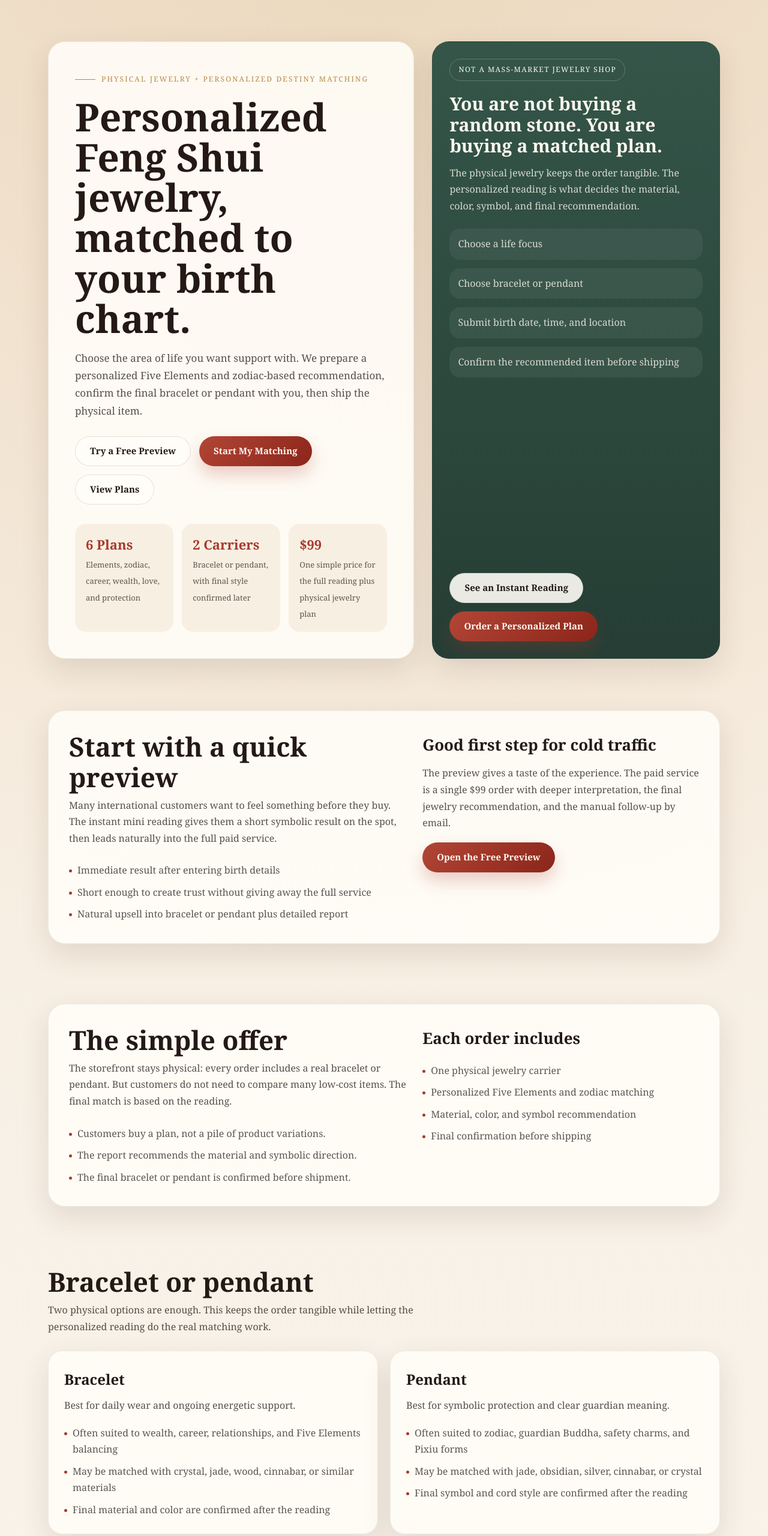
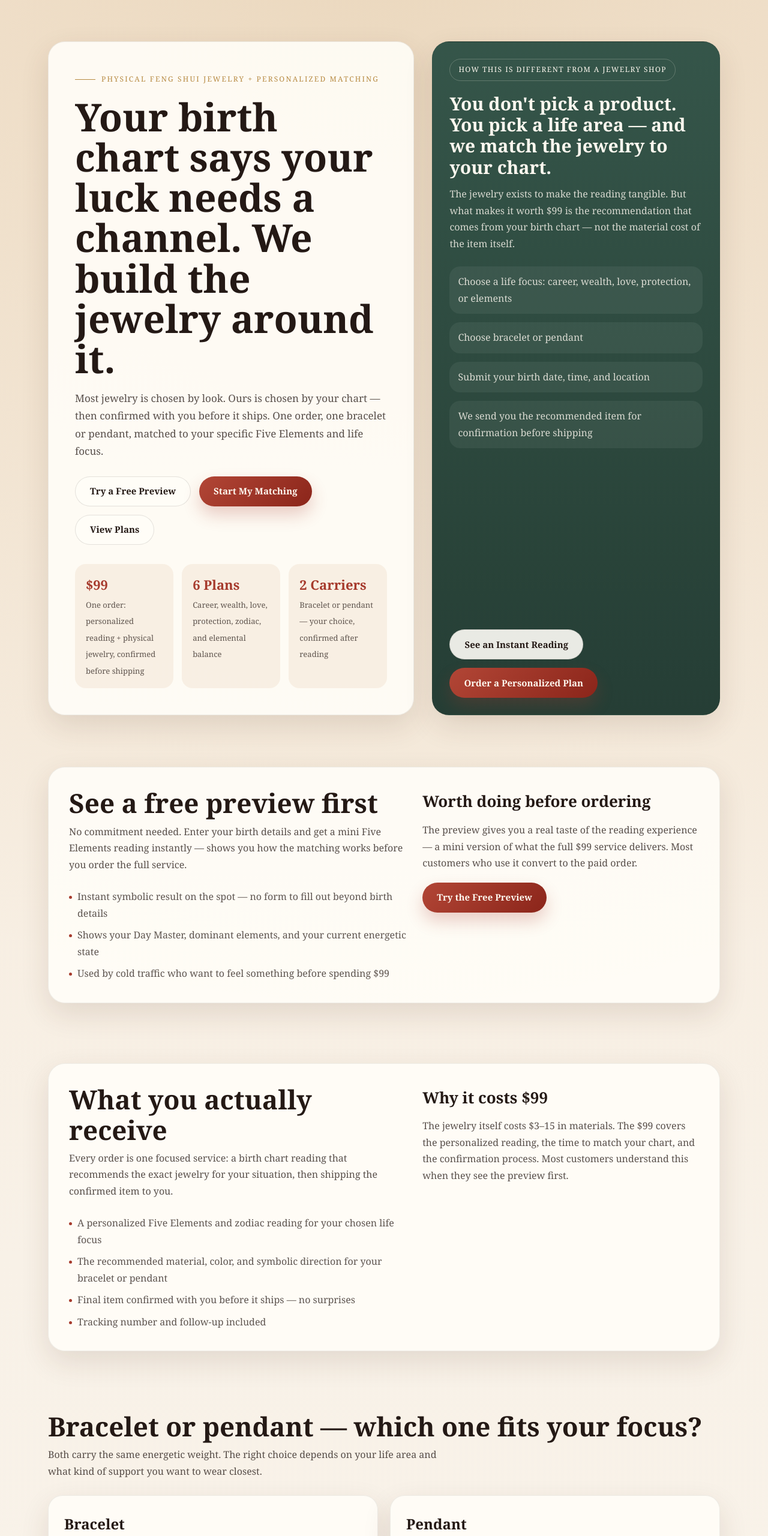
Before and after one commit to qzw-alt/oriental-destiny, a plain HTML site: page index.html in a window 1280 px wide. Shown: the part 80-2640 px from the top of the page at 60% size. Drawn offline with Linux system fonts and the light colour scheme.

Commit message:
refactor: rewrite copy with client-value narrative
- Hero: lead with the chart-to-jewelry logic, not 'personalized jewelry'
- Panel: explain why it's different from a jewelry shop
- Meta: put price first, describe what's included
- Preview section: emphasize instant result and before/after dynamic
- Offer section: answer 'what do I actually get' + 'why 9'
- Carrier section: tie each to specific life areas
- FAQ: answer real objections (accuracy, birth time, price transparency)
- Closing: clear value prop, dual CTA (preview + order)
- Checkout: remove internal TODO sidecard, add shipping step detail

```diff
--- a/index.html
+++ b/index.html
@@ -455,9 +455,9 @@
         <section class="hero">
             <div class="container hero-grid">
                 <div class="hero-copy">
-                    <div class="eyebrow">Physical jewelry + personalized destiny matching</div>
-                    <h1>Personalized Feng Shui jewelry, matched to your birth chart.</h1>
-                    <p>Choose the area of life you want support with. We prepare a personalized Five Elements and zodiac-based recommendation, confirm the final bracelet or pendant with you, then ship the physical item.</p>
+                    <div class="eyebrow">Physical Feng Shui jewelry + personalized matching</div>
+                    <h1>Your birth chart says your luck needs a channel. We build the jewelry around it.</h1>
+                    <p>Most jewelry is chosen by look. Ours is chosen by your chart — then confirmed with you before it ships. One order, one bracelet or pendant, matched to your specific Five Elements and life focus.</p>
                     <div class="hero-actions">
                         <a class="btn btn-secondary" href="instant_reading.html">Try a Free Preview</a>
                         <a class="btn btn-primary" href="checkout.html">Start My Matching</a>
@@ -465,30 +465,30 @@
                     </div>
                     <div class="hero-meta">
                         <div class="meta-item">
+                            <strong>$99</strong>
+                            <span>One order: personalized reading + physical jewelry, confirmed before shipping</span>
+                        </div>
+                        <div class="meta-item">
                             <strong>6 Plans</strong>
-                            <span>Elements, zodiac, career, wealth, love, and protection</span>
+                            <span>Career, wealth, love, protection, zodiac, and elemental balance</span>
                         </div>
                         <div class="meta-item">
                             <strong>2 Carriers</strong>
-                            <span>Bracelet or pendant, with final style confirmed later</span>
-                        </div>
-                        <div class="meta-item">
-                            <strong>$99</strong>
-                            <span>One simple price for the full reading plus physical jewelry plan</span>
+                            <span>Bracelet or pendant — your choice, confirmed after reading</span>
                         </div>
                     </div>
                 </div>
 
                 <aside class="hero-panel">
                     <div>
-                        <span class="panel-badge">Not a mass-market jewelry shop</span>
-                        <h2>You are not buying a random stone. You are buying a matched plan.</h2>
-                        <p>The physical jewelry keeps the order tangible. The personalized reading is what decides the material, color, symbol, and final recommendation.</p>
+                        <span class="panel-badge">How this is different from a jewelry shop</span>
+                        <h2>You don't pick a product. You pick a life area — and we match the jewelry to your chart.</h2>
+                        <p>The jewelry exists to make the reading tangible. But what makes it worth $99 is the recommendation that comes from your birth chart — not the material cost of the item itself.</p>
                         <ul class="panel-list">
-                            <li>Choose a life focus</li>
+                            <li>Choose a life focus: career, wealth, love, protection, or elements</li>
                             <li>Choose bracelet or pendant</li>
-                            <li>Submit birth date, time, and location</li>
-                            <li>Confirm the recommended item before shipping</li>
+                            <li>Submit your birth date, time, and location</li>
+                            <li>We send you the recommended item for confirmation before shipping</li>
                         </ul>
                     </div>
                     <div class="hero-actions">
@@ -504,20 +504,20 @@
                         <div>
                             <div class="section-head">
                                 <div>
-                            <h2>Start with a quick preview</h2>
-                            <p>Many international customers want to feel something before they buy. The instant mini reading gives them a short symbolic result on the spot, then leads naturally into the full paid service.</p>
+                                    <h2>See a free preview first</h2>
+                                    <p>No commitment needed. Enter your birth details and get a mini Five Elements reading instantly — shows you how the matching works before you order the full service.</p>
                                 </div>
                             </div>
                             <ul>
-                        <li>Immediate result after entering birth details</li>
-                        <li>Short enough to create trust without giving away the full service</li>
-                        <li>Natural upsell into bracelet or pendant plus detailed report</li>
+                                <li>Instant symbolic result on the spot — no form to fill out beyond birth details</li>
+                                <li>Shows your Day Master, dominant elements, and your current energetic state</li>
+                                <li>Used by cold traffic who want to feel something before spending $99</li>
                             </ul>
                         </div>
                         <div>
-                    <h3 style="font-size: 26px; margin-bottom: 12px;">Good first step for cold traffic</h3>
-                    <p style="color: rgba(36, 25, 21, 0.76); margin-bottom: 18px;">The preview gives a taste of the experience. The paid service is a single $99 order with deeper interpretation, the final jewelry recommendation, and the manual follow-up by email.</p>
-                    <a class="btn btn-primary" href="instant_reading.html">Open the Free Preview</a>
+                            <h3 style="font-size: 26px; margin-bottom: 12px;">Worth doing before ordering</h3>
+                            <p style="color: rgba(36, 25, 21, 0.76); margin-bottom: 18px;">The preview gives you a real taste of the reading experience — a mini version of what the full $99 service delivers. Most customers who use it convert to the paid order.</p>
+                            <a class="btn btn-primary" href="instant_reading.html">Try the Free Preview</a>
                         </div>
             </div>
         </section>
@@ -527,24 +527,20 @@
                         <div>
                             <div class="section-head">
                                 <div>
-                            <h2>The simple offer</h2>
-                            <p>The storefront stays physical: every order includes a real bracelet or pendant. But customers do not need to compare many low-cost items. The final match is based on the reading.</p>
+                                    <h2>What you actually receive</h2>
+                                    <p>Every order is one focused service: a birth chart reading that recommends the exact jewelry for your situation, then shipping the confirmed item to you.</p>
                                 </div>
                             </div>
                             <ul>
-                        <li>Customers buy a plan, not a pile of product variations.</li>
-                        <li>The report recommends the material and symbolic direction.</li>
-                        <li>The final bracelet or pendant is confirmed before shipment.</li>
+                                <li>A personalized Five Elements and zodiac reading for your chosen life focus</li>
+                                <li>The recommended material, color, and symbolic direction for your bracelet or pendant</li>
+                                <li>Final item confirmed with you before it ships — no surprises</li>
+                                <li>Tracking number and follow-up included</li>
                             </ul>
                         </div>
                         <div>
-                    <h3 style="font-size: 26px; margin-bottom: 12px;">Each order includes</h3>
-                    <ul>
-                        <li>One physical jewelry carrier</li>
-                        <li>Personalized Five Elements and zodiac matching</li>
-                        <li>Material, color, and symbol recommendation</li>
-                        <li>Final confirmation before shipping</li>
-                    </ul>
+                            <h3 style="font-size: 26px; margin-bottom: 12px;">Why it costs $99</h3>
+                            <p style="color: rgba(36, 25, 21, 0.76); margin-bottom: 18px;">The jewelry itself costs $3–15 in materials. The $99 covers the personalized reading, the time to match your chart, and the confirmation process. Most customers understand this when they see the preview first.</p>
                         </div>
             </div>
         </section>
@@ -553,29 +549,29 @@
             <div class="container">
                 <div class="section-head">
                     <div>
-                        <h2>Bracelet or pendant</h2>
-                        <p>Two physical options are enough. This keeps the order tangible while letting the personalized reading do the real matching work.</p>
+                        <h2>Bracelet or pendant — which one fits your focus?</h2>
+                        <p>Both carry the same energetic weight. The right choice depends on your life area and what kind of support you want to wear closest.</p>
                     </div>
                 </div>
 
                 <div class="carrier-grid">
                     <article class="carrier-card">
                         <h3>Bracelet</h3>
-                        <p>Best for daily wear and ongoing energetic support.</p>
+                        <p>Worn daily. Works continuously on your energy field.</p>
                         <ul>
-                            <li>Often suited to wealth, career, relationships, and Five Elements balancing</li>
-                            <li>May be matched with crystal, jade, wood, cinnabar, or similar materials</li>
-                            <li>Final material and color are confirmed after the reading</li>
+                            <li>Best for: career, wealth, love, and elemental balance</li>
+                            <li>Matched with crystal, jade, wood, cinnabar, or metal</li>
+                            <li>Material confirmed after your birth chart reading</li>
                         </ul>
                     </article>
 
                     <article class="carrier-card">
                         <h3>Pendant</h3>
-                        <p>Best for symbolic protection and clear guardian meaning.</p>
+                        <p>Close to your heart. Strong symbolic presence.</p>
                         <ul>
-                            <li>Often suited to zodiac, guardian Buddha, safety charms, and Pixiu forms</li>
-                            <li>May be matched with jade, obsidian, silver, cinnabar, or crystal</li>
-                            <li>Final symbol and cord style are confirmed after the reading</li>
+                            <li>Best for: protection, zodiac guardian, and emotional stability</li>
+                            <li>Matched with jade, obsidian, silver, or guardian symbols</li>
+                            <li>Symbol and cord style confirmed after your reading</li>
                         </ul>
                     </article>
                 </div>
@@ -671,20 +667,20 @@
 
                 <div class="faq-grid">
                     <article class="faq-item">
-                        <h3>Do I choose the exact stone?</h3>
-                        <p>No. You choose the focus and physical carrier. We recommend the exact material after reviewing your birth details.</p>
+                        <h3>What if I don't know my birth time?</h3>
+                        <p>Leave it blank. We use a day-based reading instead — still accurate enough to recommend the right direction. We'll note the limitation in your recommendation.</p>
                     </article>
                     <article class="faq-item">
-                        <h3>Is this a physical product?</h3>
-                        <p>Yes. Every order includes a physical bracelet or pendant, confirmed with you before shipping.</p>
+                        <h3>How do I know the reading is accurate?</h3>
+                        <p>BaZi and Feng Shui have been used for over 1,000 years to map energy patterns. The instant preview shows you your Day Master and elemental balance — you can judge for yourself whether it resonates before ordering the full service.</p>
                     </article>
                     <article class="faq-item">
-                        <h3>What if I do not know my birth time?</h3>
-                        <p>You can still order. We will use a safer day-based reading and note any limits in the recommendation.</p>
+                        <h3>What does the $99 actually pay for?</h3>
+                        <p>The personalized recommendation based on your birth chart. The bracelet or pendant is the physical form the recommendation takes. The material cost of the item is minor — the matching work is what you are paying for.</p>
                     </article>
                     <article class="faq-item">
-                        <h3>What is the reading for?</h3>
-                        <p>It explains why a material, color, symbol, or carrier is recommended for your situation.</p>
+                        <h3>Can I choose the exact stone or design?</h3>
+                        <p>You choose the life focus and whether you want a bracelet or pendant. The material, color, and symbol are recommended after we review your birth chart — and we confirm the final item with you before it ships.</p>
                     </article>
                 </div>
             </div>
@@ -693,11 +689,11 @@
         <section>
             <div class="container">
                 <div class="closing-card">
-                    <h2>Start with the direction. Let the reading choose the jewelry.</h2>
-                    <p>Simple for the customer, clear for checkout, and still grounded in a real physical item. The full service is $99.</p>
+                    <h2>One life area. One chart-matched piece. $99.</h2>
+                    <p>The bracelet or pendant is chosen by your birth chart, confirmed with you before shipping. That's the full service. Try the free preview to see how it works.</p>
                     <div class="hero-actions" style="justify-content:center;">
-                        <a class="btn btn-primary" href="checkout.html">Start My Matching</a>
-                        <a class="btn btn-secondary" href="products.html">View Plan Details</a>
+                        <a class="btn btn-primary" href="instant_reading.html">Try Free Preview</a>
+                        <a class="btn btn-secondary" href="checkout.html">Order My Plan — $99</a>
                     </div>
                 </div>
             </div>
```
Also changed, not shown: checkout.html (+4 -12 lines). Lines whose indentation alone changed are shown as unchanged.
